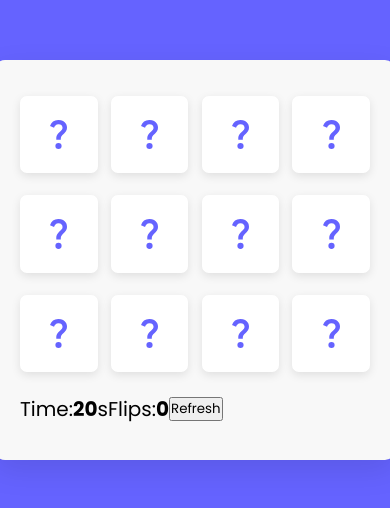
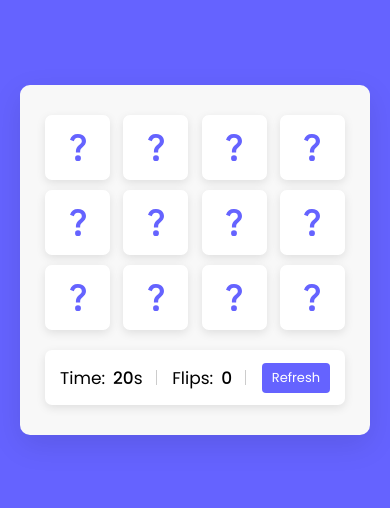
Before and after one commit to Rasulwebs/Memory-Card-Quiz, a plain HTML site: page index.html in a window 390 px wide. Shown: the part 162-670 px from the top of the page. Drawn offline with Linux system fonts and the light colour scheme.

Commit message:
finished

```diff
--- a/script.js
+++ b/script.js
@@ -38,3 +38,58 @@ function flipCard({target: clickedCard}) {
         matchCards(cardOneImg, cardTwoImg);
     }
 }
+
+function matchCards(img1, img2) {
+    if(img1 === img2) {
+        matchedCard++;
+        if(matchedCard == 6 && timeLeft > 0) {
+            return clearInterval(timer);
+        }
+        cardOne.removeEventListener("click", flipCard);
+        cardTwo.removeEventListener("click", flipCard);
+        cardOne = cardTwo = "";
+        return disableDeck = false;
+    }
+
+    setTimeout(() => {
+        cardOne.classList.add("shake");
+        cardTwo.classList.add("shake");
+    }, 400);
+
+    setTimeout(() => {
+        cardOne.classList.remove("shake", "flip");
+        cardTwo.classList.remove("shake", "flip");
+        cardOne = cardTwo = "";
+        disableDeck = false;
+    }, 1200);
+}
+
+function shuffleCard() {
+    timeLeft = maxTime;
+    flips = matchedCard = 0;
+    cardOne = cardTwo = "";
+    clearInterval(timer);
+    timeTag.innerText = timeLeft;
+    flipsTag.innerText = flips;
+    disableDeck = isPlaying = false;
+
+    let arr = [1, 2, 3, 4, 5, 6, 1, 2, 3, 4, 5, 6];
+    arr.sort(() => Math.random() > 0.5 ? 1 : -1);
+
+    cards.forEach((card, index) => {
+        card.classList.remove("flip");
+        let imgTag = card.querySelector(".back-view img");
+        setTimeout(() => {
+            imgTag.src = `images/img-${arr[index]}.png`;
+        }, 500);
+        card.addEventListener("click", flipCard);
+    });
+}
+
+shuffleCard();
+
+refreshBtn.addEventListener("click", shuffleCard);
+
+cards.forEach(card => {
+    card.addEventListener("click", flipCard);
+});
--- a/style.css
+++ b/style.css
@@ -92,3 +92,80 @@ body{
 .card.flip .back-view{
   transform: rotateY(0);
 }
+
+.details{
+  width: 100%;
+  margin-top: 15px;
+  padding: 0 20px;
+  border-radius: 7px;
+  background: #fff;
+  height: calc(100% / 4 - 30px);
+  justify-content: space-between;
+  box-shadow: 0 3px 10px rgba(0,0,0,0.1);
+}
+.details p{
+  font-size: 18px;
+  height: 17px;
+  padding-right: 18px;
+  border-right: 1px solid #ccc;
+}
+.details p span{
+  margin-left: 8px;
+}
+.details p b{
+  font-weight: 500;
+}
+.details button{
+  cursor: pointer;
+  font-size: 14px;
+  color: #6563ff;
+  border-radius: 4px;
+  padding: 4px 11px;
+  background: #fff;
+  border: 2px solid #6563ff;
+  transition: 0.3s ease;
+}
+.details button:hover{
+  color: #fff;
+  background: #6563ff;
+}
+
+@media screen and (max-width: 700px) {
+  .cards{
+    height: 350px;
+    width: 350px;
+  }
+  .card .front-view img{
+    max-width: 16px;
+  }
+  .card .back-view img{
+    max-width: 40px;
+  }
+}
+
+@media screen and (max-width: 530px) {
+  .cards{
+    height: 300px;
+    width: 300px;
+  }
+  .card .back-view img{
+    max-width: 35px;
+  }
+  .details{
+    margin-top: 10px;
+    padding: 0 15px;
+    height: calc(100% / 4 - 20px);
+  }
+  .details p{
+    height: 15px;
+    font-size: 17px;
+    padding-right: 13px;
+  }
+  .details button{
+    font-size: 13px;
+    padding: 5px 10px;
+    border: none;
+    color: #fff;
+    background: #6563ff;
+  }
+}
```
